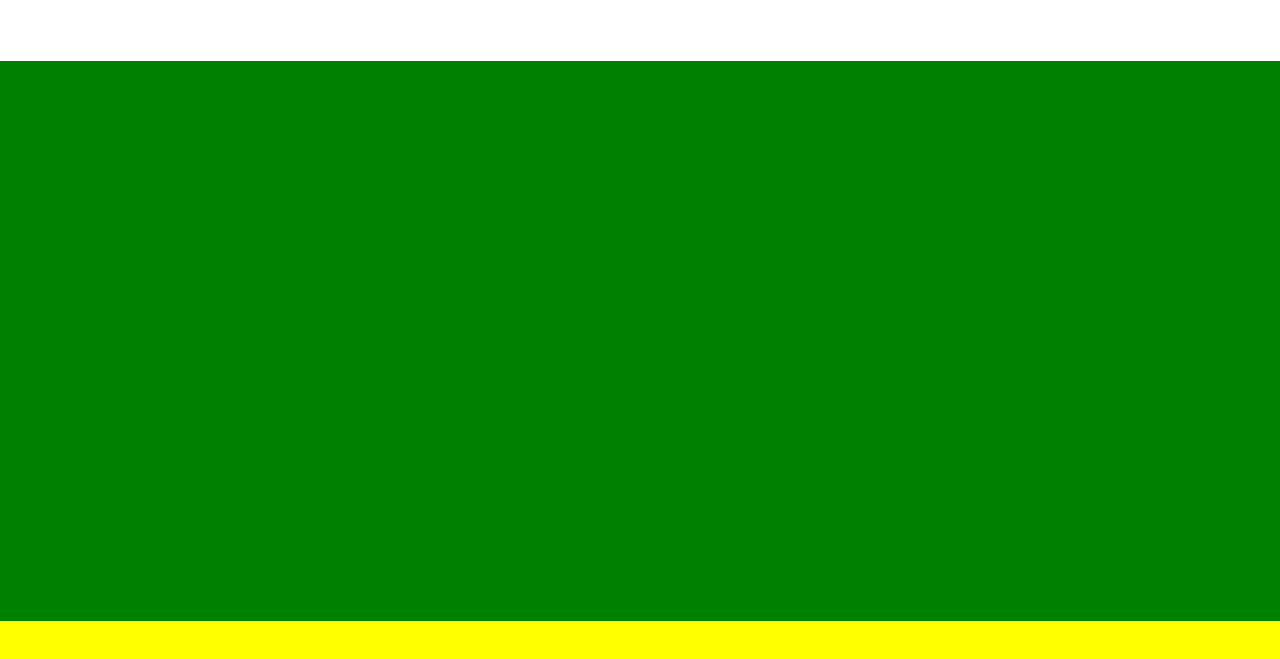
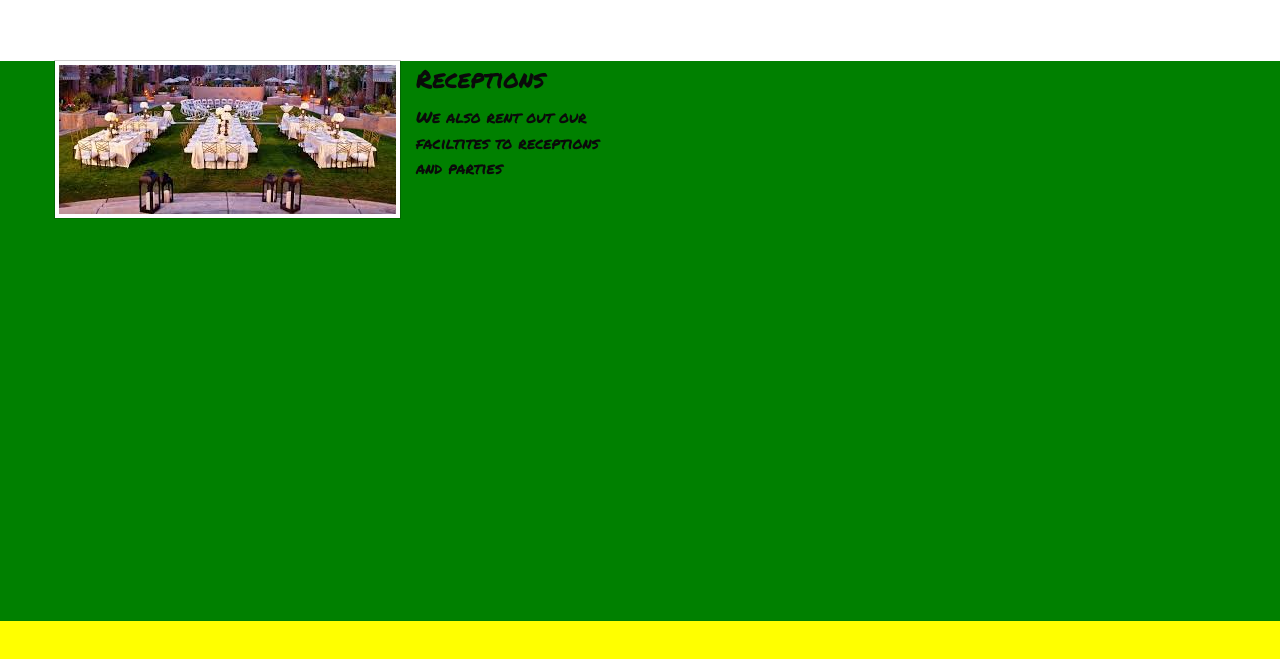
Before and after one commit to ArvidQuarshie/hotelmoringa, a plain HTML site: page index.html in a window 1280 px wide. Shown: the part 2075-2734 px from the top of the page. Drawn offline with Linux system fonts and the light colour scheme.

Commit message:
reception

```diff
--- a/index.html
+++ b/index.html
@@ -78,6 +78,22 @@
 
       </section>
       <section class="galleries">
+          <div class="row">
+  <div class="large-6 columns">
+              <div class="media-object stack-for-small">
+  <div class="media-object-section">
+    <div class="thumbnail">
+      <img src= "images/reception.jpg">
+    </div>
+  </div>
+  <div class="media-object-section">
+    <h4>Receptions</h4>
+    <p>We also rent out our faciltites to receptions and parties</p>
+  </div>
+</div>
+              </div>
+  <div class="large-6 columns"><!-- ... --></div>
+</div>
 
 
       </section>
```
Also changed, not shown: images/reception.jpg (added), images/reception2.jpg (added).
